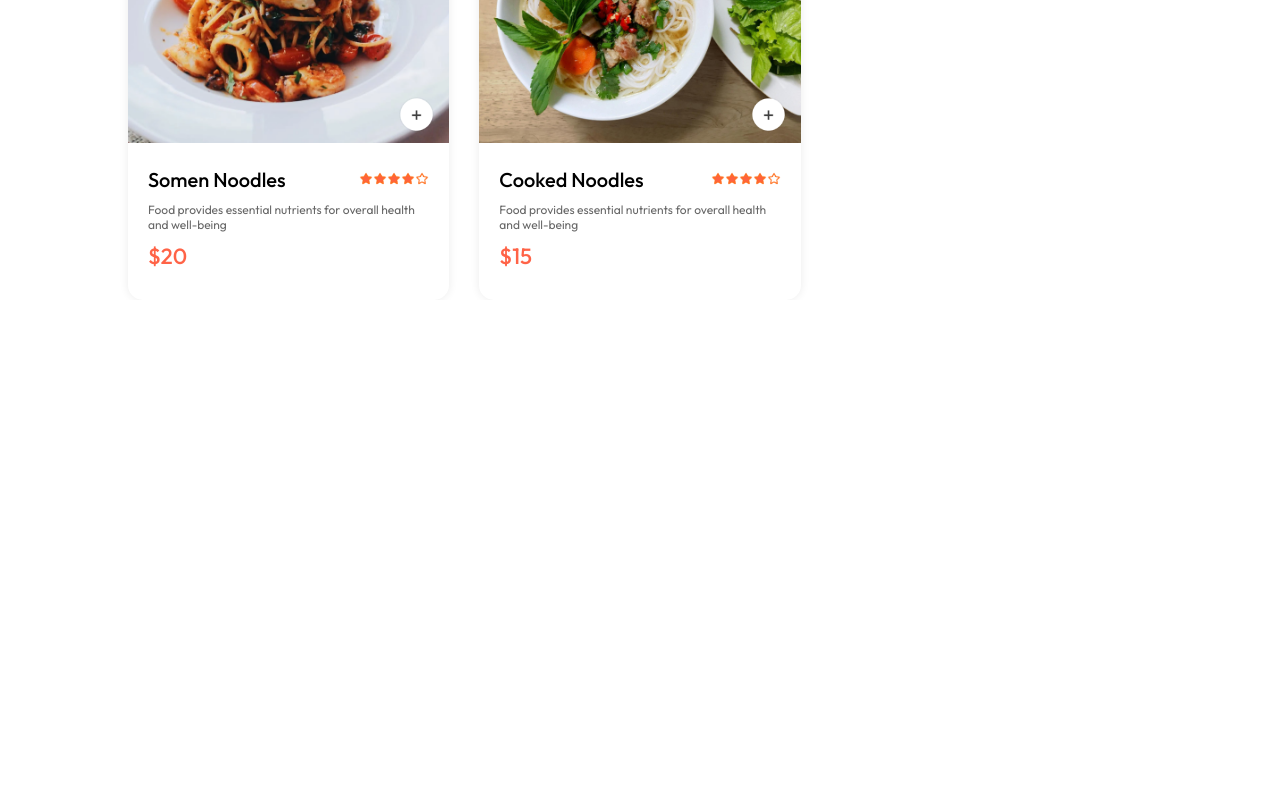
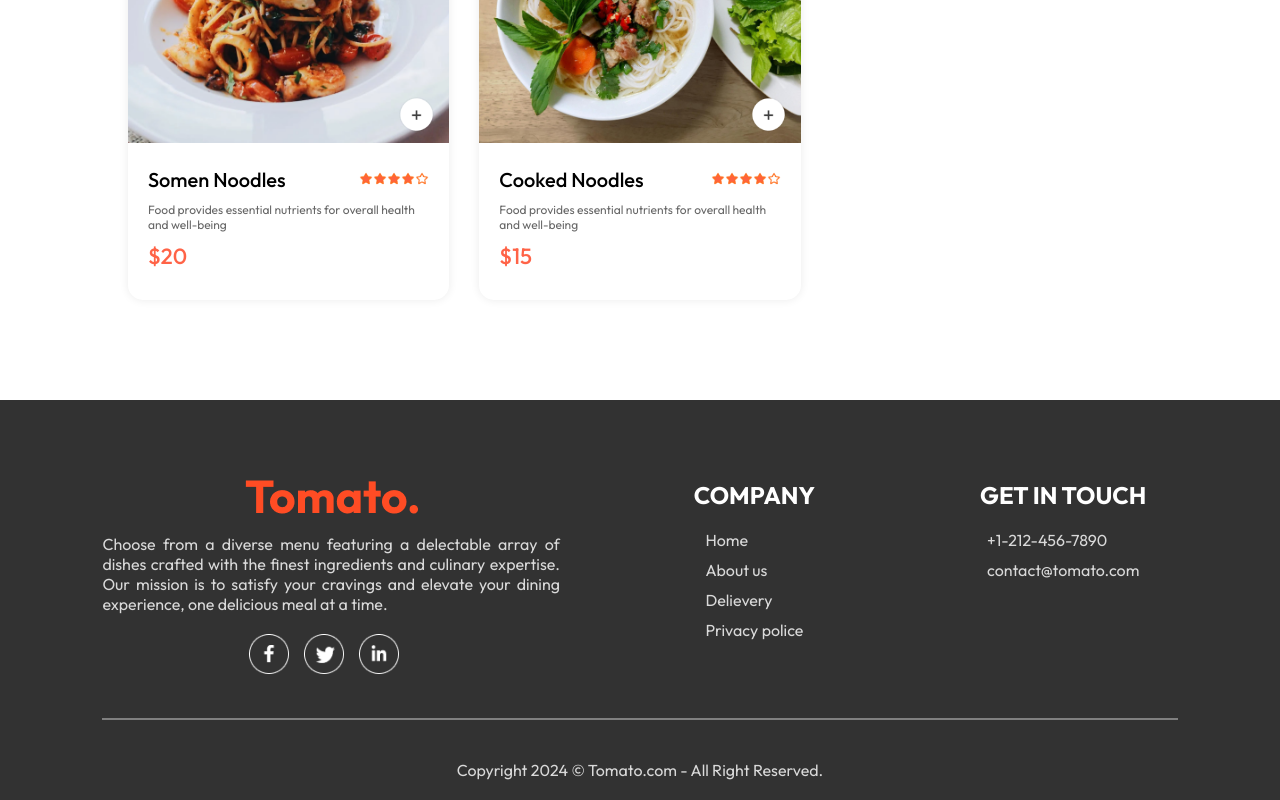
Before and after one commit to LakshanJayaweera426/Full-Stack-Food-Delivery-Application-with-MERN, a React (Vite) app in the folder frontend/: page / in a window 1280 px wide. Shown: the part 5703-6503 px from the top of the page. Before the commit the page ends 6003 px from the top, so only its background shows below. Built offline with nearby package versions, Linux system fonts and the light colour scheme.

Commit message:
Developed Footer component and added css properties.

```diff
--- a/frontend/src/App.jsx
+++ b/frontend/src/App.jsx
@@ -4,9 +4,11 @@ import { Route, Routes } from 'react-router-dom'
 import Home from './pages/Home/Home'
 import Cart from './pages/Cart/Cart'
 import PlaceOrders from './pages/PlaceOrders/PlaceOrders'
+import Footer from './components/Footer/Footer'
 
 const App = () => {
   return (
+    <>
       <div className='app'>
         <Navbar/>
         <Routes>
@@ -15,6 +17,8 @@ const App = () => {
           <Route path='/order' element={<PlaceOrders/>} />
         </Routes>
       </div>
+      <Footer />
+    </>
   )
 }
 
--- a/frontend/src/components/ExploreMenu/ExploreMenu.jsx
+++ b/frontend/src/components/ExploreMenu/ExploreMenu.jsx
@@ -2,7 +2,7 @@ import React from 'react'
 import './ExploreMenu.css'
 import { menu_list } from '../../assets/assets'
 
-const ExploreMenu = (category,setCategory) => {
+const ExploreMenu = ({category,setCategory}) => {
   return (
     <div className='explore-menu' id='explore-menu'>
         <h1>Explore our menu</h1>
--- a/frontend/src/components/FoodDisplay/FoodDisplay.jsx
+++ b/frontend/src/components/FoodDisplay/FoodDisplay.jsx
@@ -12,7 +12,10 @@ const FoodDisplay = ({category}) => {
         <h2>Top dishes near you</h2>
         <div className="food-display-list">
             {food_list.map((item,index)=>{
+              if(category==="All" || category===item.category){
                 return <FoodItem key={index} id={item._id} name={item.name} description={item.description} price={item.price} image={item.image} />
+              }
+
             })}
         </div>
     </div>
--- /dev/null
+++ b/frontend/src/components/Footer/Footer.css
@@ -0,0 +1,45 @@
+.footer{
+    color: #d9d9d9;
+    background-color: #323232;
+    display: flex;
+    flex-direction: column;
+    align-items: center;
+    gap: 20px;
+    padding: 20px 8vw;
+    padding-top: 80px;
+    margin-top: 100px;
+}
+.footer-content{
+    width: 100%;
+    display: grid;
+    grid-template-columns: 2fr 1fr 1fr;
+    gap: 80px;
+}
+.footer-content-left , .footer-content-center , .footer-content-right{
+    display: flex;
+    flex-direction: column;
+    align-items: center;
+    gap: 20px;
+}
+.footer-content-left li, .footer-content-center li, .footer-content-right li{
+    list-style-type: none;
+    margin-bottom: 10px;
+    cursor: pointer;
+}
+.footer-content-center h2, .footer-content-right h2{
+    color: white;
+}
+.footer-social-icon img{
+    width: 40px;
+    margin-right: 15px;
+}
+.footer-content-left p{
+    text-align: justify;
+}
+.footer hr{
+    width: 100%;
+    height: 2px;
+    margin: 20px 0px;
+    background-color: gray;
+    border: none;
+}
--- /dev/null
+++ b/frontend/src/components/Footer/Footer.jsx
@@ -0,0 +1,42 @@
+import React from 'react'
+import './Footer.css'
+import { assets } from '../../assets/assets'
+
+const Footer = () => {
+  return (
+    <div className='footer' id='footer'>
+        <div className="footer-content">
+            <div className="footer-content-left">
+                <img src={assets.logo} alt="" />
+                <p>Choose from a diverse menu featuring a delectable array of dishes crafted with the finest ingredients and culinary expertise. Our mission is to satisfy your cravings and elevate your dining experience, one delicious meal at a time.</p>
+                <div className="footer-social-icon">
+                    <img src={assets.facebook_icon} alt="" />
+                    <img src={assets.twitter_icon} alt="" />
+                    <img src={assets.linkedin_icon} alt="" />
+                </div>
+            </div>
+            <div className="footer-content-center">
+                <h2>COMPANY</h2>
+                <ul>
+                    <li>Home</li>
+                    <li>About us</li>
+                    <li>Delievery</li>
+                    <li>Privacy police</li>
+                </ul>
+            </div>
+            <div className="footer-content-right">
+                <h2>GET IN TOUCH</h2>
+                <ul>
+                    <li>+1-212-456-7890</li>
+                    <li>contact@tomato.com</li>
+                </ul>
+            </div>
+        </div>
+        <hr />
+        <p className="copy-right">Copyright 2024 &copy; Tomato.com - All Right Reserved.</p>
+
+    </div>
+  )
+}
+
+export default Footer
```
Also changed, not shown: frontend/src/components/ExploreMenu/ExploreMenu.css (line endings or trailing spaces). Lines whose indentation alone changed are shown as unchanged.
